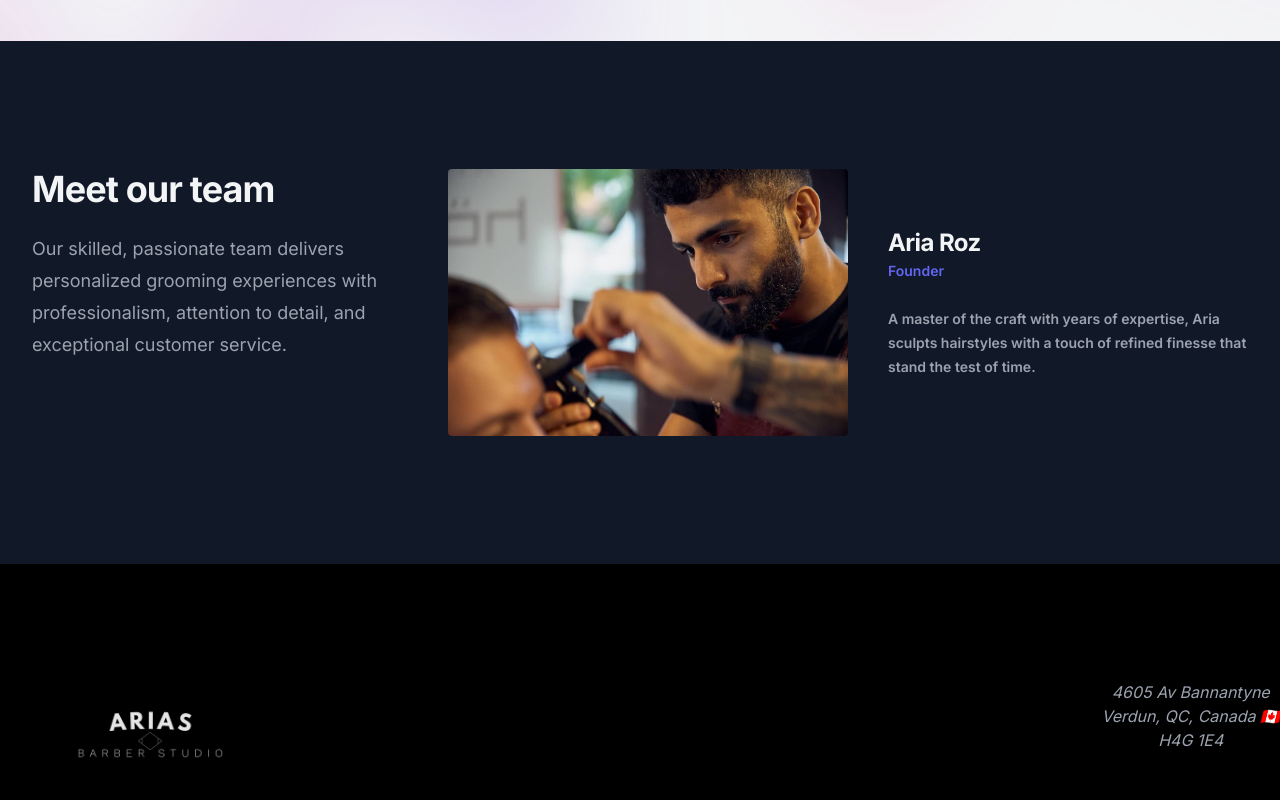
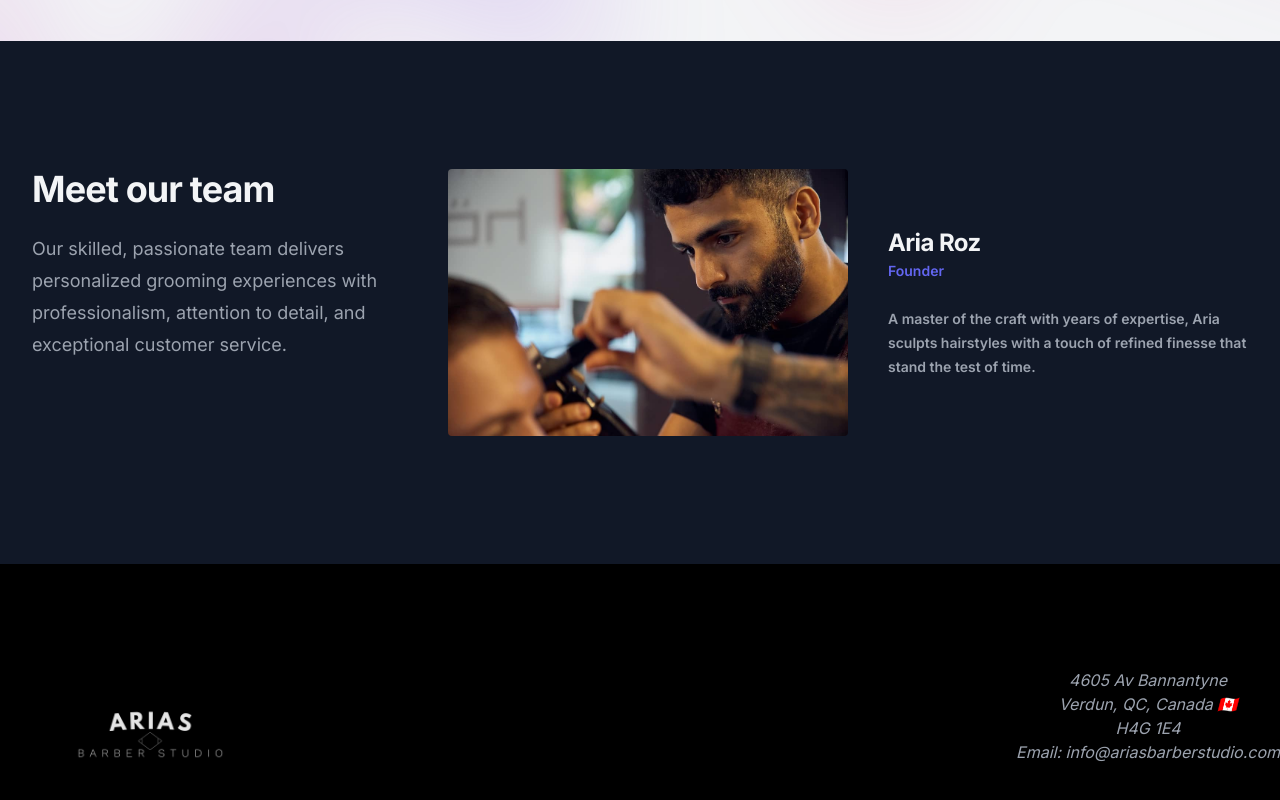
Before and after one commit to AriasBarberStudio/website, a Next.js app: page /website/ in a window 1280 px wide. Shown: the part 1127-1927 px from the top of the page. Built offline with nearby package versions, Linux system fonts and the light colour scheme.

Commit message:
add email

```diff
--- a/src/app/page.tsx
+++ b/src/app/page.tsx
@@ -278,7 +278,7 @@ export default function Home() {
               Verdun, QC, Canada 🇨🇦<br />
               H4G 1E4 <br />
               {/* Phone: (123) 456-7890<br /> */}
-              {/* Email: info@example.com */}
+              Email: info@ariasbarberstudio.com
             </address>
           </div>
         </div>
--- a/src/pages/gallery.tsx
+++ b/src/pages/gallery.tsx
@@ -206,7 +206,7 @@ export default function Gallery() {
                             Verdun, QC, Canada 🇨🇦<br />
                             H4G 1E4 <br />
                             {/* Phone: (123) 456-7890<br /> */}
-                            {/* Email: info@example.com */}
+                            Email: info@ariasbarberstudio.com
                         </address>
                     </div>
                 </div>
```
